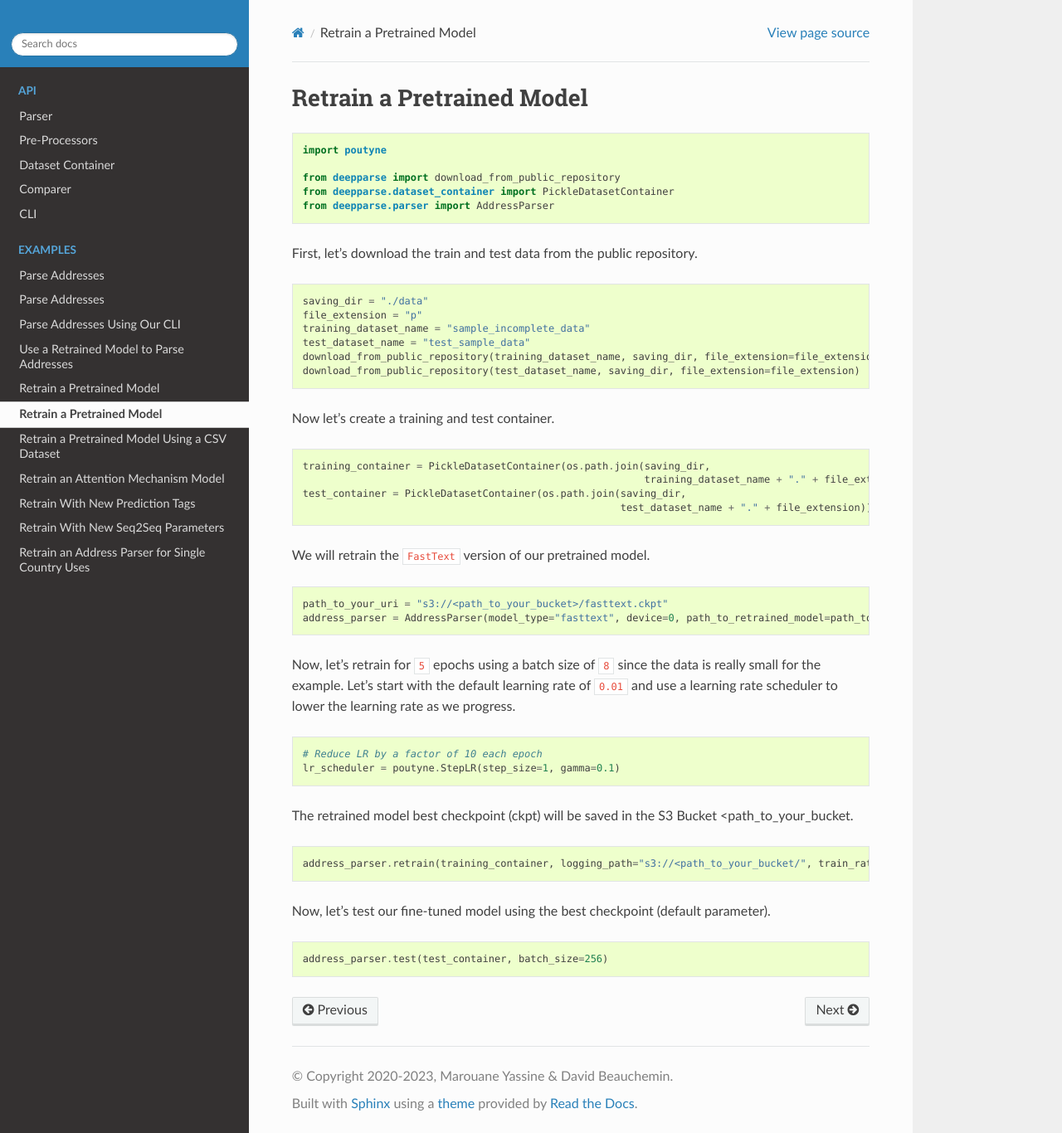
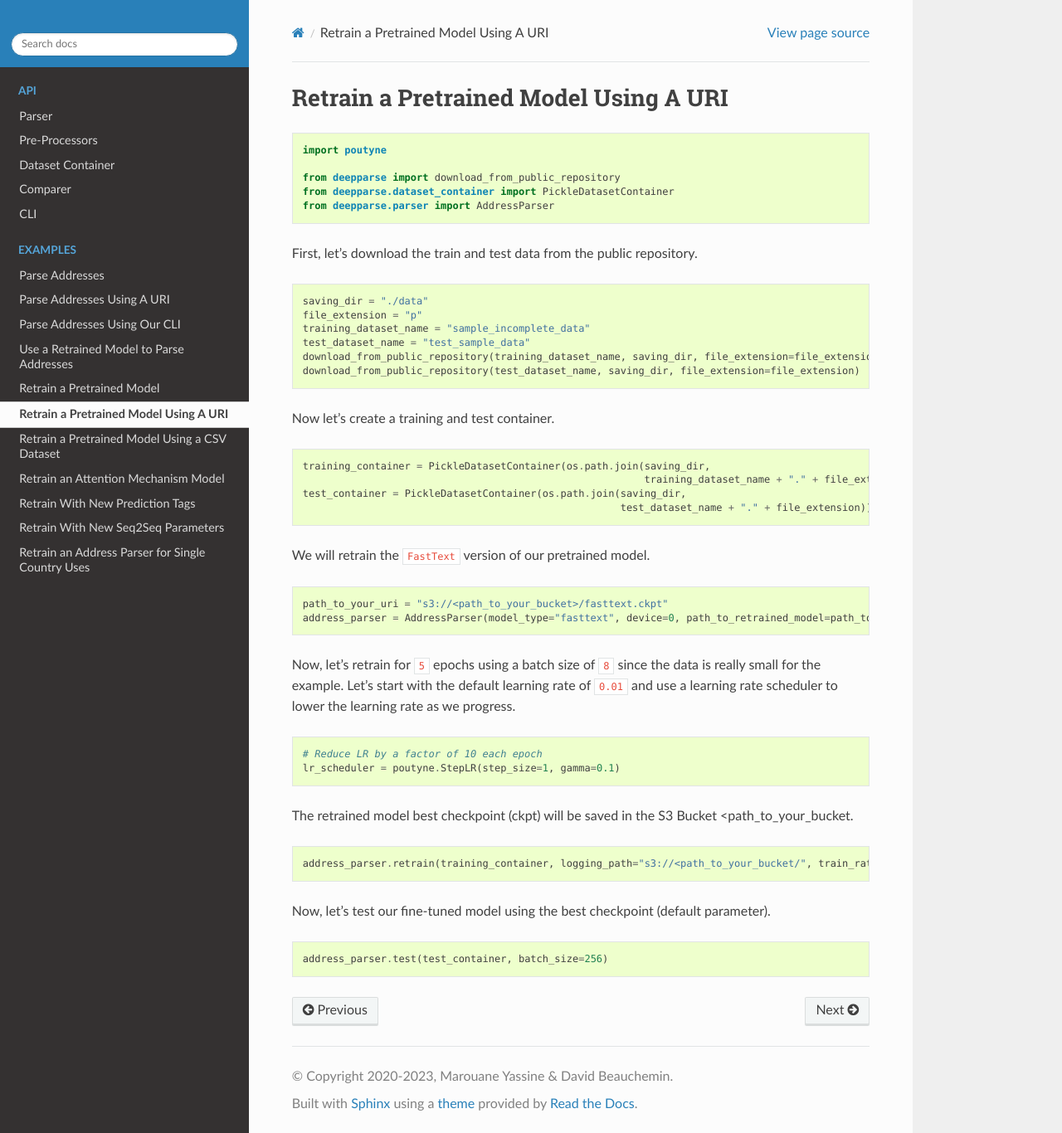
Before and after one commit to GRAAL-Research/deepparse, a Sphinx documentation site: the page built from docs/source/examples/fine_tuning_uri.rst, in a window 1280 px wide and 1366 px high. Shown: the whole window at 83% size. Built offline with Sphinx 7.4.7 and the Read the Docs theme 2.0.0, drawn with Linux system fonts in a browser that asks for light colours; the version number could not be read and is left out.

Commit message:
fix examples titles

```diff
--- a/docs/source/examples/fine_tuning_uri.rst
+++ b/docs/source/examples/fine_tuning_uri.rst
@@ -1,8 +1,8 @@
 .. role:: hidden
     :class: hidden-section
 
-Retrain a Pretrained Model
-**************************
+Retrain a Pretrained Model Using A URI
+**************************************
 
 .. code-block:: python
 
--- a/docs/source/examples/parse_addresses_uri.rst
+++ b/docs/source/examples/parse_addresses_uri.rst
@@ -1,8 +1,8 @@
 .. role:: hidden
     :class: hidden-section
 
-Parse Addresses
-***************
+Parse Addresses Using A URI
+***************************
 
 .. code-block:: python
 
```
